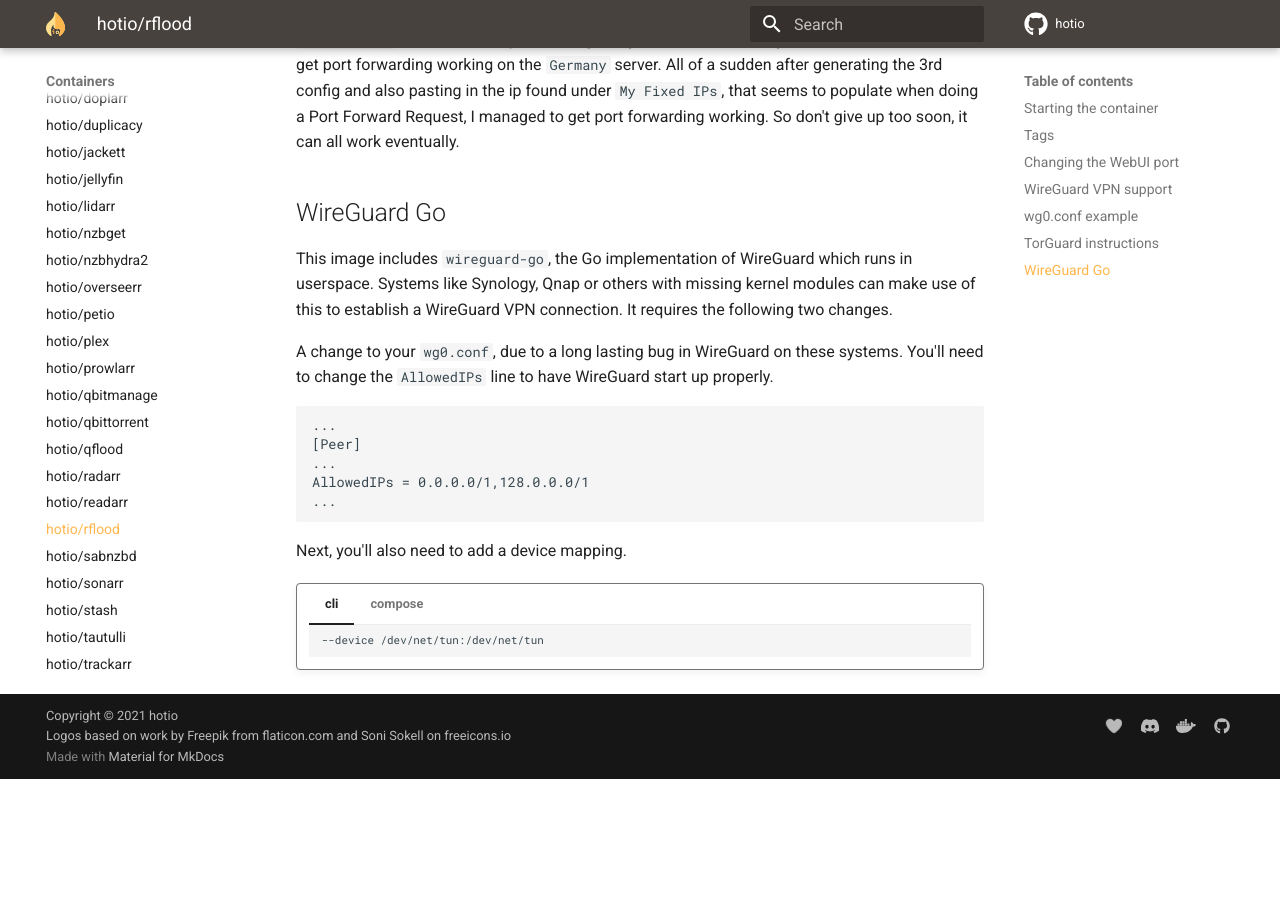
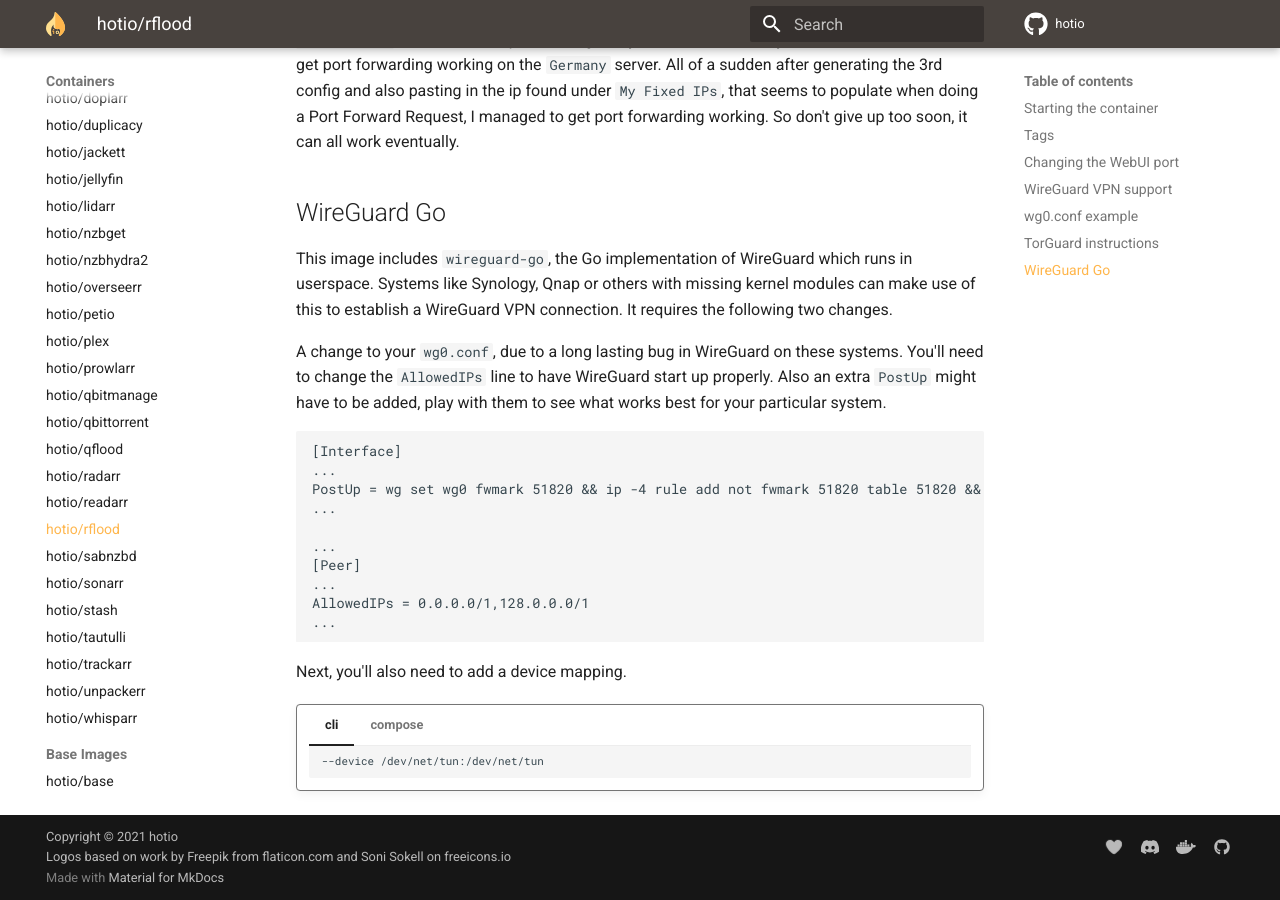
Before and after one commit to hotio/website, an MkDocs documentation site: the page built from docs/containers/rflood.md, in a window 1280 px wide and 900 px high, scrolled down 3659 px. Built offline with MkDocs 1.6.1 and Material for MkDocs 9.7.7, drawn with Linux system fonts in a browser that asks for light colours; before the commit the page ends 4438 px from its top, so only the background shows below that.

Commit message:
add some info for nas systems

````diff
--- a/includes/wireguard-go.md
+++ b/includes/wireguard-go.md
@@ -2,9 +2,14 @@
 
 This image includes `wireguard-go`, the Go implementation of WireGuard which runs in userspace. Systems like Synology, Qnap or others with missing kernel modules can make use of this to establish a WireGuard VPN connection. It requires the following two changes.
 
-A change to your `wg0.conf`, due to a long lasting bug in WireGuard on these systems. You'll need to change the `AllowedIPs` line to have WireGuard start up properly.
+A change to your `wg0.conf`, due to a long lasting bug in WireGuard on these systems. You'll need to change the `AllowedIPs` line to have WireGuard start up properly. Also an extra `PostUp` might have to be added, play with them to see what works best for your particular system.
 
 ```text
+[Interface]
+...
+PostUp = wg set wg0 fwmark 51820 && ip -4 rule add not fwmark 51820 table 51820 && ip -4 rule add table main suppress_prefixlength 0 && iptables-restore -n
+...
+
 ...
 [Peer]
 ...
````
